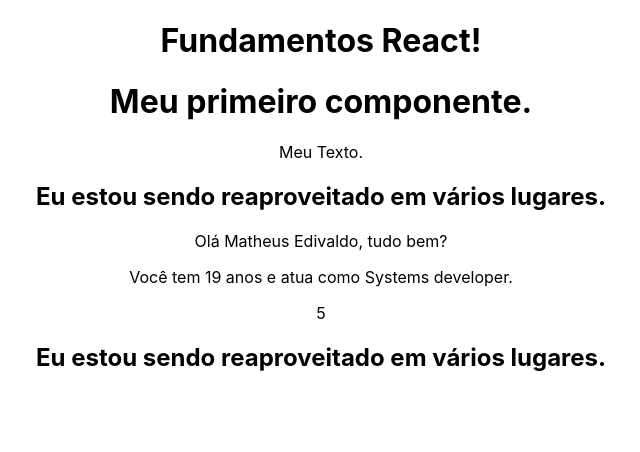
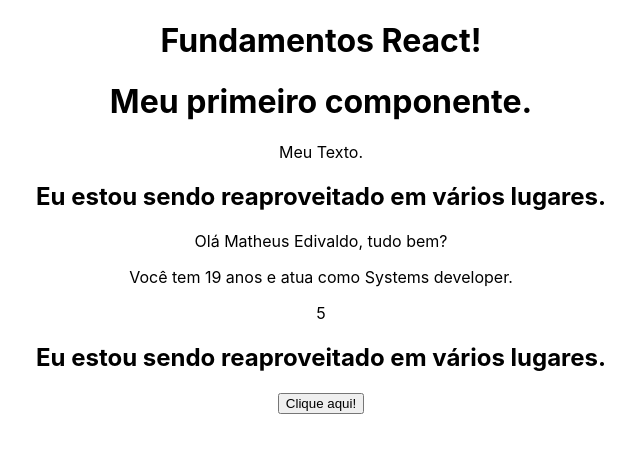
Before and after one commit to matheusedivaldo/react-studies, a React (Create React App) app in the folder 2_FUNDAMENTOS/fundamentos/: page / in a window 1280 px wide. Shown: the top 452 px of the page, without its empty margins (319-959 px from the left). Built offline with nearby package versions, Linux system fonts and the light colour scheme.

Commit message:
Eventos01

```diff
--- a/2_FUNDAMENTOS/fundamentos/src/App.js
+++ b/2_FUNDAMENTOS/fundamentos/src/App.js
@@ -1,8 +1,8 @@
-
 //Componentes
 import FirstComponent from "./components/FirstComponent";
 import TemplateExpressions from "./components/TemplateExpressions";
 import MyComponent from "./components/MyCOmponent";
+import Events from "./components/Events";
 
 //Styles
 import "./App.css";
@@ -11,9 +11,10 @@
   return (
     <div className="App">
       <h1>Fundamentos React!</h1>
-      <FirstComponent/>
-      <TemplateExpressions/>
-      <MyComponent/>
+      <FirstComponent />
+      <TemplateExpressions />
+      <MyComponent />
+      <Events />
     </div>
   );
 }
--- /dev/null
+++ b/2_FUNDAMENTOS/fundamentos/src/components/Events.jsx
@@ -0,0 +1,16 @@
+const Events = () => {
+
+    const handleMyEvent = (e) => {
+        console.log(e);
+    };
+
+    return (
+        <div>
+            <div>
+                <button onClick={handleMyEvent}>Clique aqui!</button>
+            </div>
+        </div>
+    )
+}
+
+export default Events;
```
